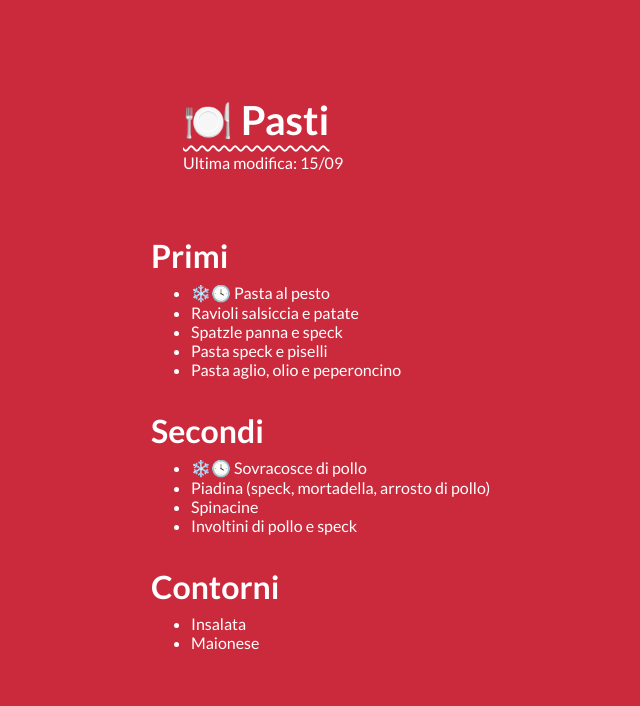
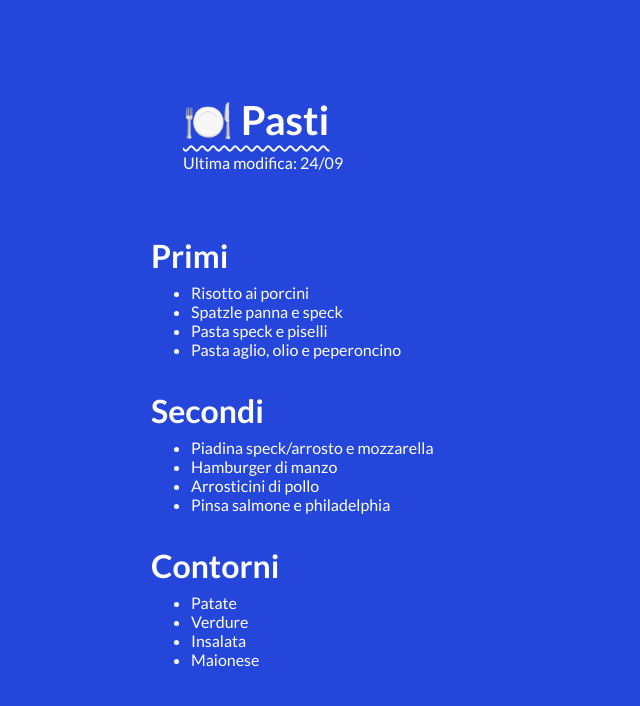
Before and after one commit to lbwd/pasti, a plain HTML site: page index.html in a window 1280 px wide. Shown: the whole page, without its empty margins (105-745 px from the left). Drawn offline with Linux system fonts and the light colour scheme.

Commit message:
Update 24/09

```diff
--- a/index.html
+++ b/index.html
@@ -16,14 +16,13 @@
 <body>
     <header>
         <h1>🍽️ Pasti</h1>
-        <span>Ultima modifica: 15/09</span>
+        <span>Ultima modifica: 24/09</span>
     </header>
     <main>
         <p>
         <h2>Primi</h2>
         <ul>
-            <li>❄️🕓 Pasta al pesto</li>
-            <li>Ravioli salsiccia e patate</li>
+            <li>Risotto ai porcini</li>
             <li>Spatzle panna e speck</li>
             <li>Pasta speck e piselli</li>
             <li>Pasta aglio, olio e peperoncino</li>
@@ -32,15 +31,17 @@
         <p>
         <h2>Secondi</h2>
         <ul>
-            <li>❄️🕓 Sovracosce di pollo</li>
-            <li>Piadina (speck, mortadella, arrosto di pollo)</li>
-            <li>Spinacine</li>
-            <li>Involtini di pollo e speck</li>
+            <li>Piadina speck/arrosto e mozzarella</li>
+            <li>Hamburger di manzo</li>
+            <li>Arrosticini di pollo</li>
+            <li>Pinsa salmone e philadelphia</li>
         </ul>
         </p>
         <p>
         <h2>Contorni</h2>
         <ul>
+            <li>Patate</li>
+            <li>Verdure</li>
             <li>Insalata</li>
             <li>Maionese</li>
         </ul>
--- a/styles.css
+++ b/styles.css
@@ -3,7 +3,7 @@ html {
 }
 
 body {
-    background-color: #CB2A3C;
+    background-color: #2546db;
     color: white;
     font-family: "Lato", sans-serif;
     font-size: 16px;
```
